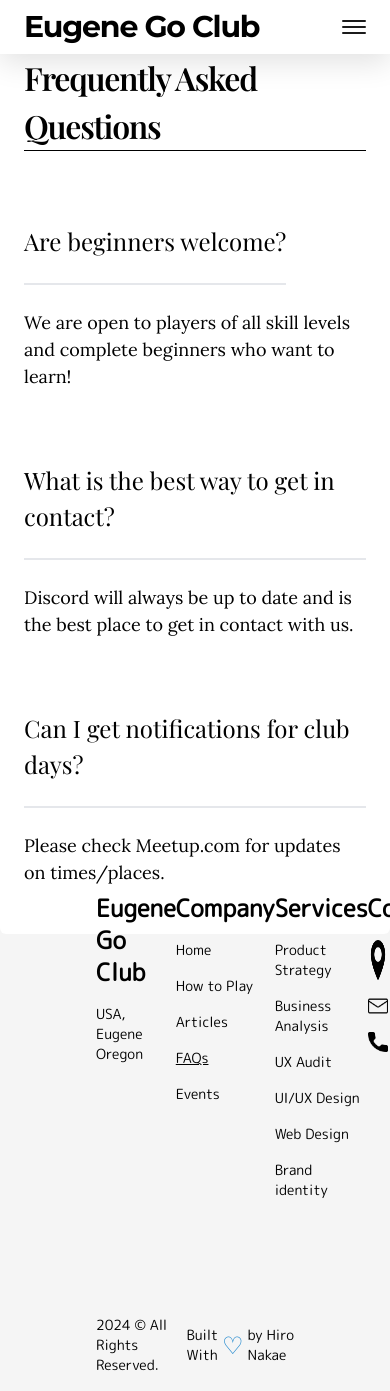
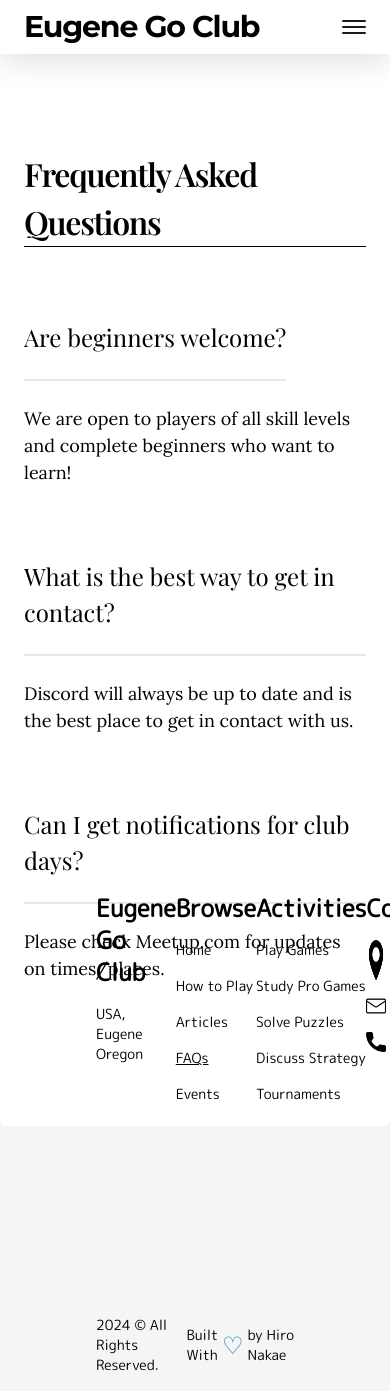
Before and after one commit to hnakae/go-club, a Next.js app: page /faqs in a window 390 px wide. Shown: the top 1391 px of the page. Built offline with nearby package versions, Linux system fonts and the light colour scheme; a web font is replaced by a local one.

Commit message:
fix links

```diff
--- a/src/app/_components/events.tsx
+++ b/src/app/_components/events.tsx
@@ -3,7 +3,7 @@ import Image from "next/image";
 export function Events() {
   return (
     <>
-      <div className=" px-6 bg-[#ffffff]  h-fit flex-col flex items-start  justify-center max-w-[1000px]  ">
+      <div className=" px-6 py-24 bg-[#ffffff]  h-fit flex-col flex items-start  justify-center max-w-[1000px]  ">
         <div className="font-playfair font-semibold  text-[32px] mb-12   tracking-tighter leading-tight border-b w-full border-black ">
           Events
         </div>
--- a/src/app/_components/faqs.tsx
+++ b/src/app/_components/faqs.tsx
@@ -1,7 +1,7 @@
 export function QA() {
   return (
     <>
-      <div className="max-w-[1000px] mb-8 px-6 bg-[#ffffff]  h-fit flex-col flex items-start justify-start rounded-md  ">
+      <div className="max-w-[1000px] mb-8 py-24 px-6 bg-[#ffffff]  h-fit flex-col flex items-start justify-start rounded-md  ">
         <div className="font-playfair font-semibold  tracking-tighter      text-[32px]   mb-12  border-black border-b w-full">
           Frequently Asked Questions
         </div>
--- a/src/app/_components/footer.tsx
+++ b/src/app/_components/footer.tsx
@@ -89,7 +89,7 @@ export function Footer() {
             </div>
           </div>
           <div className="flex flex-col gap-4">
-            <div className="font-bold text-2xl">Company</div>
+            <div className="font-bold text-2xl">Browse</div>
 
             <Link
               className={`link ${pathname === "/" ? "active" : ""}`}
@@ -128,13 +128,12 @@ export function Footer() {
             </Link>
           </div>
           <div className="flex flex-col gap-4">
-            <div className="font-bold text-2xl">Services</div>
-            <div>Product Strategy</div>
-            <div>Business Analysis</div>
-            <div>UX Audit</div>
-            <div>UI/UX Design</div>
-            <div>Web Design</div>
-            <div>Brand identity</div>
+            <div className="font-bold text-2xl">Activities</div>
+            <div>Play Games</div>
+            <div>Study Pro Games</div>
+            <div>Solve Puzzles</div>
+            <div>Discuss Strategy</div>
+            <div>Tournaments</div>
           </div>
           <div className="flex flex-col gap-4">
             <div className="font-bold text-2xl">Contact</div>
--- a/src/app/_components/meetup-info.tsx
+++ b/src/app/_components/meetup-info.tsx
@@ -9,7 +9,7 @@ const MeetUpInfo = () => {
     // bg-[url(/assets/images/background-flipped.png)]
     // <div className="flex flex-col justify-start items-center mt-12 ">
 
-    <div className="relative bg-dark text-white   text-start  flex items-center justify-center pt-24 pb-24 sm:flex-col xs:flex-col sm:mt-0 xs:mt-0 xs:bg-[#DFF8B4] sm:mb-6 mb-36">
+    <div className="relative bg-dark text-white   text-start  flex items-center justify-center py-24 sm:flex-col xs:flex-col sm:mt-0 xs:mt-0 xs:bg-[#DFF8B4] sm:mb-6 mb-36">
       <div className="py-12  h-fit flex-col flex items-center justify-center rounded-md  text-center  z-20">
         <div>Meetup Info</div>
         <div className="font-playfair text-[55px] mb-4"> Wednesdays</div>
--- a/src/app/_components/navbar.tsx
+++ b/src/app/_components/navbar.tsx
@@ -54,7 +54,6 @@ export function Navbar() {
                 <Link
                   className={`link ${pathname === "/" ? "active" : ""}`}
                   href="/"
-                  target="_blank"
                   aria-label="Home"
                 >
                   Home
@@ -69,7 +68,6 @@ export function Navbar() {
                     pathname === "/how-to-play" ? "active" : ""
                   }`}
                   href=""
-                  target="_blank"
                   aria-label="How to Play"
                 >
                   How to Play
@@ -79,7 +77,6 @@ export function Navbar() {
                 <Link
                   className={`link ${pathname === "/articles" ? "active" : ""}`}
                   href=""
-                  target="_blank"
                   aria-label="Articles"
                 >
                   Articles
```
